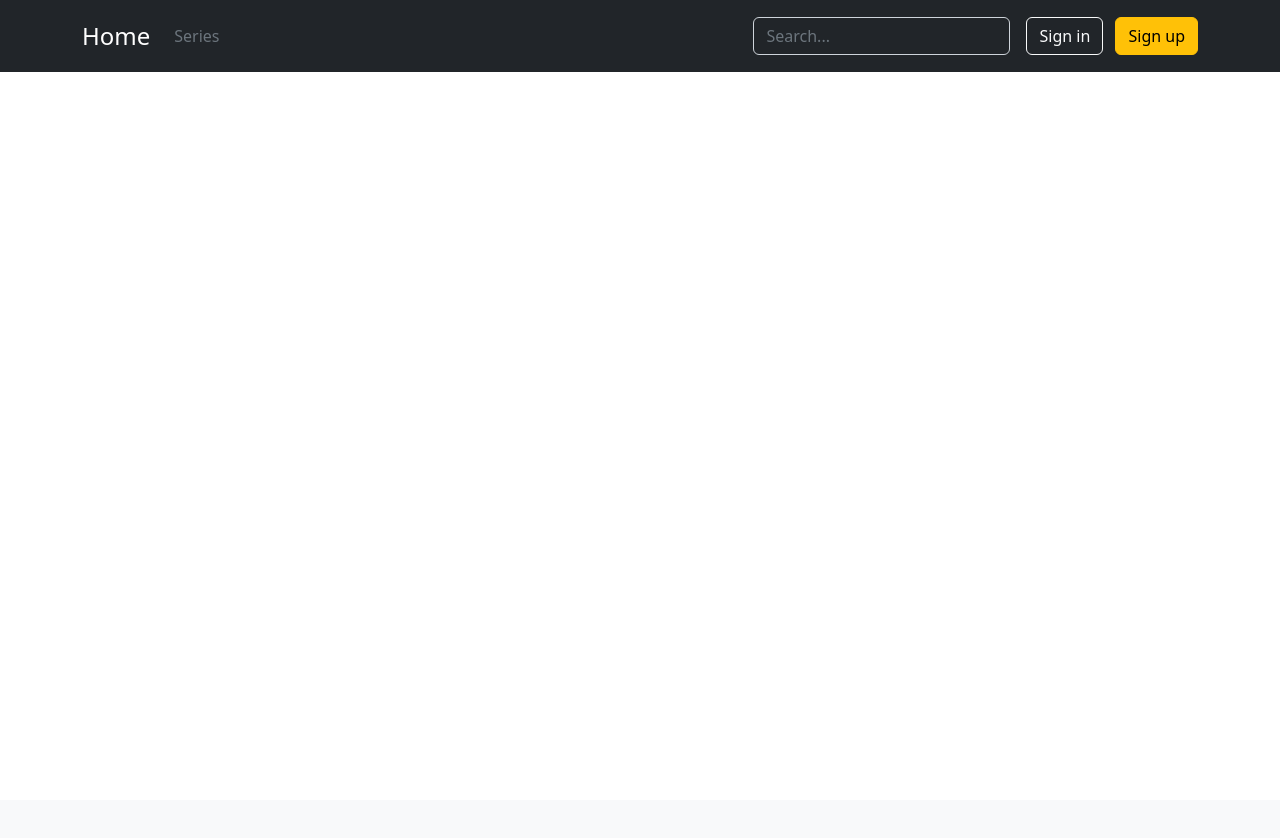
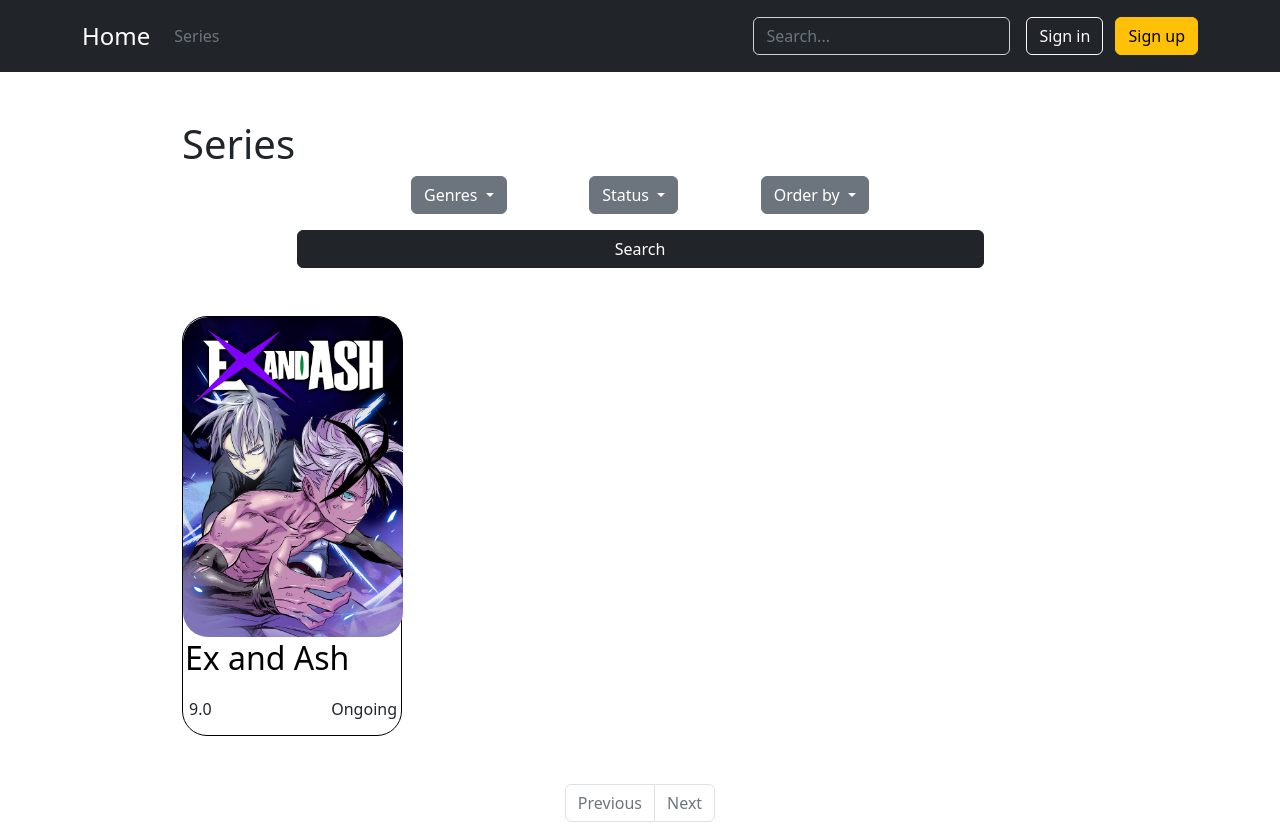
Before and after one commit to AlessandroCanossa/tec-web-project, a Django app: page /comics/ in a window 1280 px wide. Before the commit the page ends 72 px from the top, so only its background shows below. Run offline with Django 4.2, Linux system fonts and the light colour scheme; data comes from the database, SQL or seed files in the repository; parts of the project's set-up code (start-up, migrations or seed data) failed here and were passed over; some libraries are stand-ins or nearby versions.

Commit message:
finished series page

```diff
--- a/backend/comics/templates/comics/series.html
+++ b/backend/comics/templates/comics/series.html
@@ -1,5 +1,131 @@
 {% extends "comics/base.html" %}
+{% load query_transform %}
+{% load static %}
 
 {% block head %}
 	<title>Series</title>
+	<link href="{% static 'comics/css/card.css' %}" rel="stylesheet"/>
+	<link type="text/css" rel="stylesheet" href="{% static 'comics/css/index.css' %}">
 {% endblock %}
+
+{% block main %}
+	<div class="container mt-5" style="padding: 0 100px">
+		<h1>Series</h1>
+
+		<form id="searchForm" class="align-items-center d-flex flex-column">
+			<div class="input-group justify-content-between w-50">
+				<div class="mb-3">
+					<button class="dropdown-toggle btn btn-secondary " type="button" id="dropdownMenuButton"
+					        data-bs-toggle="dropdown" aria-expanded="false" data-bs-auto-close="outside">
+						Genres
+					</button>
+					<ul class="dropdown-menu" aria-labelledby="dropdownMenuButton">
+						{% for genre in genres %}
+							<li>
+								<div class="dropdown-item">
+									<input type="checkbox" name="g" value="{{ genre.id }}"
+									       id="genre{{ genre.id }}">
+									<label for="genre{{ genre.id }}">{{ genre.name }}</label>
+								</div>
+							</li>
+						{% endfor %}
+					</ul>
+					{{ form.genres.errors }}
+				</div>
+				<div class="mb-3">
+					<button class="dropdown-toggle btn btn-secondary " type="button" id="dropdownMenuButton"
+					        data-bs-toggle="dropdown" aria-expanded="false" data-bs-auto-close="outside">
+						Status
+					</button>
+					<ul class="dropdown-menu" aria-labelledby="dropdownMenuButton">
+						{% for id, val in status %}
+							<li>
+								<div class="dropdown-item">
+									<input type="checkbox" name="s" value="{{ id }}"
+									       id="status_{{ id }}">
+									<label for="status_{{ id }}">{{ val }}</label>
+								</div>
+							</li>
+						{% endfor %}
+					</ul>
+					{{ form.genres.errors }}
+				</div>
+				<div class="mb-3">
+					<button class="dropdown-toggle btn btn-secondary " type="button" id="dropdownMenuButton"
+					        data-bs-toggle="dropdown" aria-expanded="false" data-bs-auto-close="outside">
+						Order by
+					</button>
+					<ul class="dropdown-menu" aria-labelledby="dropdownMenuButton">
+						<li>
+							<div class="dropdown-item form-check">
+								<input type="radio" name="o" value="rating_up" id="rating_up">
+								<label for="rating_up">Rating up</label>
+							</div>
+						</li>
+						<li>
+							<div class="dropdown-item form-check">
+								<input type="radio" name="o" value="rating_down" id="rating_down">
+								<label for="rating_down">Rating down</label>
+							</div>
+						</li>
+						<li>
+							<div class="dropdown-item form-check">
+								<input type="radio" name="o" value="alpha_up" id="alpha_up">
+								<label for="alpha_up">A-Z</label>
+							</div>
+						</li>
+						<li>
+							<div class="dropdown-item form-check">
+								<input type="radio" name="o" value="alpha_down" id="alpha_down">
+								<label for="alpha_down">Z-A</label>
+							</div>
+						</li>
+						<li>
+							<div class="dropdown-item form-check">
+								<input type="radio" name="o" value="views_up" id="views_up">
+								<label for="views_up">Most Popular</label>
+							</div>
+						</li>
+						<li>
+							<div class="dropdown-item form-check">
+								<input type="radio" name="o" value="views_down" id="views_down">
+								<label for="views_down">Less Popular</label>
+							</div>
+						</li>
+					</ul>
+					{{ form.genres.errors }}
+				</div>
+
+			</div>
+
+
+			<button type="submit" class="btn btn-dark w-75">Search</button>
+		</form>
+
+		<div class="card_list p-0 mt-5">
+			{% for comic in comics %}
+				{% include 'comics/components/card.html' %}
+			{% endfor %}
+		</div>
+
+		{#TODO: finish this	#}
+		<nav class="mt-5">
+			<ul class="pagination justify-content-center">
+				{% if not prev %}
+					<li class="page-item disabled">
+						{% else %}
+					<li class="page-item">
+				{% endif %}
+				<a href="?{% query_transform page=prev_page %}" class="page-link">Previous</a>
+				</li>
+				{% if not next %}
+					<li class="page-item disabled">
+						{% else %}
+					<li class="page-item">
+				{% endif %}
+				<a class="page-link" href="?{% query_transform page=next_page %}">Next</a>
+				</li>
+			</ul>
+		</nav>
+	</div>
+{% endblock %}
--- a/backend/comics/views.py
+++ b/backend/comics/views.py
@@ -9,7 +9,7 @@ from django.contrib.auth.decorators import login_required, permission_required
 from django.core.paginator import Paginator
 
 from .forms import UserForm, ComicForm, ChapterForm, ChapterImageForm
-from .models import Comic, Chapter, User, Library, Rating, BuyList, ChapterImage, Like, Comment, CoinsPurchase, ReadHistory
+from .models import Comic, Chapter, User, Library, Rating, BuyList, ChapterImage, Like, Comment, CoinsPurchase, ReadHistory, Genre
 
 
 def index(request: HttpRequest) -> HttpResponse:
@@ -46,27 +46,51 @@ def index(request: HttpRequest) -> HttpResponse:
 
 # TODO: finish this
 def comics_list(request: HttpRequest) -> HttpResponse:
-    comics = None
-    try:
-        for key, param in request.GET.lists():
-            if key == 'g':
-                comics = Comic.objects.filter(genre__in=param)
-            elif key == 'name':
-                comics = Comic.objects.get(title__contains=param)
-            else:
-                comics = Comic.objects.all()
-    except Comic.DoesNotExist:
-        ...
+    if request.method == 'GET':
+        name = request.GET.get('p')
+        genres = request.GET.getlist('g')
+        status = request.GET.get('s')
+        order_by = request.GET.get('o')
+        try:
+            page = int(request.GET.get('page'))
+        except (ValueError, TypeError):
+            page = 1
 
-    if comics:
-        comics = set(comics)
+        if name:
+            comics = Comic.objects.filter(title__contains=name)
+        elif genres:
+            comics = Comic.objects.filter(genre__in=genres).distinct()
+        elif status:
+            comics = Comic.objects.filter(status=status)
+        else:
+            comics = Comic.objects.all()
 
-    print(comics)
-    context = {
-        'comics': comics
-    }
+        if order_by == 'rating_up':
+            comics = comics.order_by('-rating')
+        elif order_by == 'rating_down':
+            comics = comics.order_by('rating')
+        elif order_by == 'alpha_up':
+            comics = comics.order_by('title')
+        elif order_by == 'alpha_down':
+            comics = comics.order_by('-title')
+        elif order_by == 'views_up':
+            comics = comics.order_by('-watches')
+        elif order_by == 'views_down':
+            comics = comics.order_by('watches')
 
-    return render(request, 'comics/series.html', context)
+        comics_page = Paginator(comics, 10)
+
+        context = {
+            'comics': comics_page.get_page(page).object_list,
+            'next': comics_page.get_page(page).has_next(),
+            'next_page': page + 1,
+            'prev': comics_page.get_page(page).has_previous(),
+            'prev_page': page - 1,
+            'genres': Genre.objects.all(),
+            'status': Comic.STATUS,
+        }
+
+        return render(request, 'comics/series.html', context)
 
 
 def comic_details(request: HttpRequest, comic_id: int) -> HttpResponse:
```
